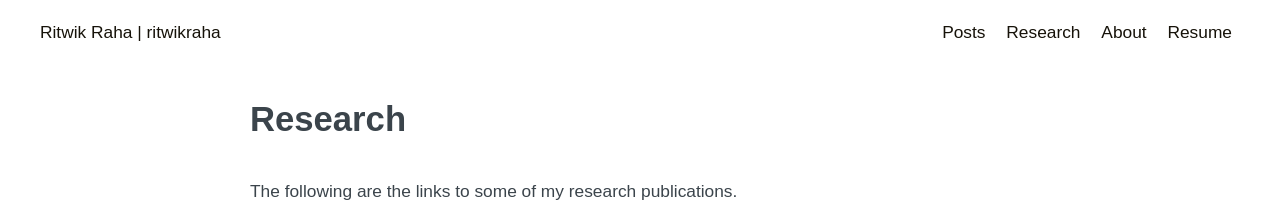
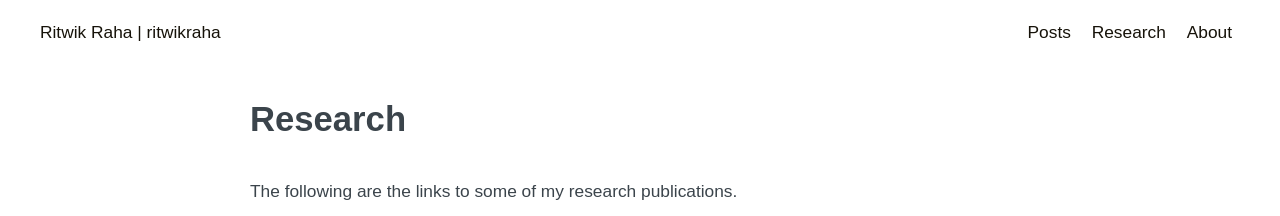
Before and after one commit to ritwikraha/ritwikraha.github.io, a Jekyll site: the page built from research.md, in a window 1280 px wide. Shown: the top 216 px of the page. Built offline with Jekyll 4.4.1, drawn with Linux system fonts in a browser that asks for light colours.

Commit message:
chore: changes to the site

```diff
--- a/_config.yml
+++ b/_config.yml
@@ -6,8 +6,8 @@
       url: /research
     - text: About
       url: /about
-    - text: Resume
-      url: /assets/Ritwik_Resume_2.pdf
+    # - text: Resume
+      # url: /assets/Ritwik_Resume_2.pdf
 
 title: Portfolio
 email: ritwikraha.nsec@gmail.com
@@ -19,7 +19,8 @@
 github_username:  ritwikraha
 
 # Build settings
-theme: minima
+# theme: minima
+remote_theme: b2a3e8/jekyll-theme-console
 plugins:
   - jekyll-feed
   - jekyll-sitemap
```
